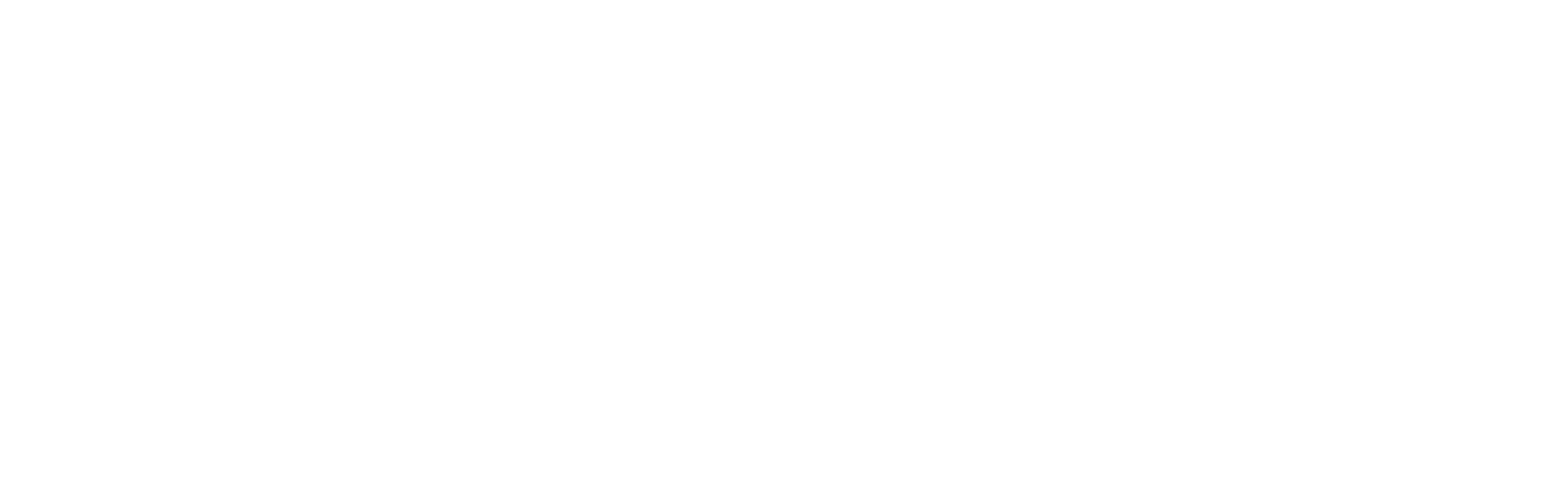
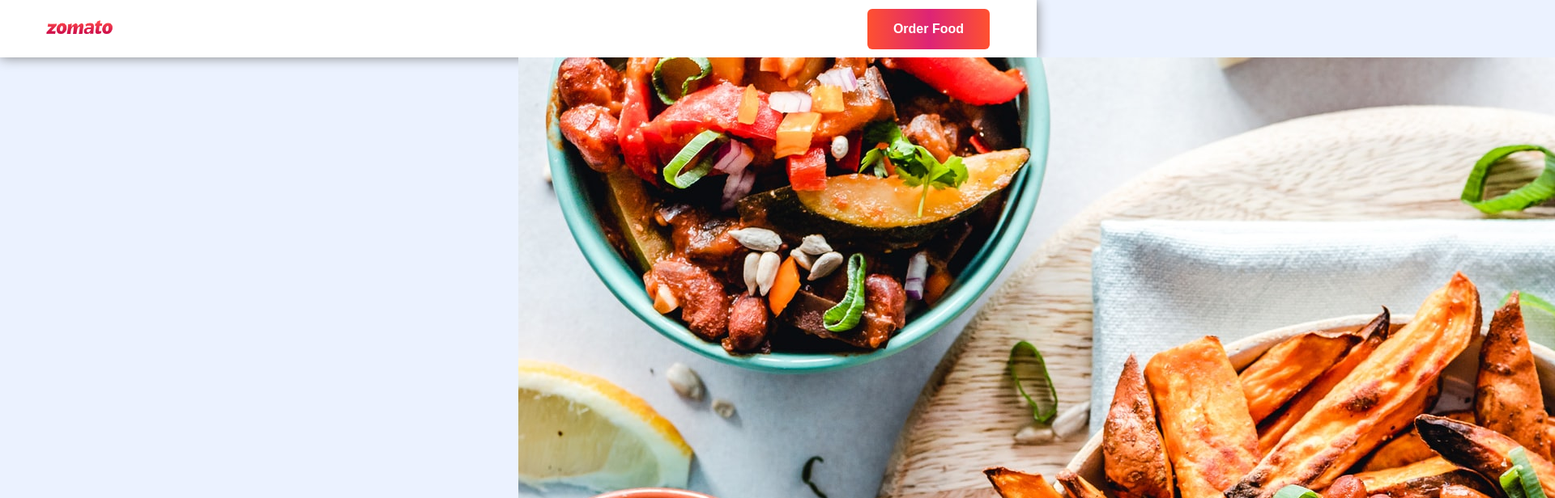
Before and after one commit to nachiappan15/mission_1_ZOMATO_Landing_page, a plain HTML site: page index.html in a window 1280 px wide. Shown: the top 616 px of the page at 81% size, 1920 px wide, since content can reach past the window. Drawn offline with Linux system fonts and the light colour scheme.

Commit message:
header seection completed

```diff
--- a/index.html
+++ b/index.html
@@ -1,5 +1,6 @@
 <!DOCTYPE html>
 <html lang="en">
+
     <head>
         <meta charset="UTF-8">
         <meta http-equiv="X-UA-Compatible" content="IE=edge">
@@ -7,10 +8,53 @@
         <title>Zomato landing Page</title>
         <!-- CSS -->
         <link rel="stylesheet" href="./style.css">
+        <!-- font style -->
+        <link rel="preconnect" href="https://fonts.gstatic.com">
+        <link
+            href="https://fonts.googleapis.com/css2?family=Merriweather:ital,wght@0,300;0,400;0,700;1,300;1,400;1,700;1,900&display=swap"
+            rel="stylesheet">
     </head>
+
     <body>
+    <!-- header -->
+        <!-- navbar -->
+        <header>
+            <nav class="navbar">
+                <div class="navbar__brand">
+                    <img src="./assets/logo.jpg" alt="zomato logo" class="navbar__logo">
+                </div>
+                <div class="navbar__nav__items">
+                    <button class="nav__item button__primary">
+                        Order Food
+                    </button>
+                </div>
+            </nav>
+        </header>
+
+<!-- body container -->
+    <main class="container">
+        <section class="hero__container">
+            <!--Hero container  -->
+            <div class="hero__image__container">
+                <img src="./assets/hero.jpg" alt="" class="hero__image">
+                <img src="./assets/svg/herobgpattren.svg" alt="" class="image__shape1">
+                <img src="./assets/svg/heroShape.svg" alt="" class="image__shape2">
+            </div>
+            <div class="hero__description">
+                <!-- <h1 class="hero__text">
+                    Order food from favorite restaurants near you.
+                </h1>
+                <button class="button__primary hero__button">
+                    Order Now
+                </button> -->
+            </div>
+
+        </section>
+    </main>
+
 
 
 
     </body>
+
 </html>
--- a/style.css
+++ b/style.css
@@ -0,0 +1,78 @@
+/* mobile first layout */
+*{
+    margin: 0%;
+    padding: 0%;
+    box-sizing: border-box;
+}
+body{
+    background-color:#ebf2ff ;
+    font-family: 'Merriweather', serif;
+
+}
+/* navbar */
+.navbar{
+    background-color: #fff;
+    box-shadow: grey  0 0 15px 0;
+    display: flex;
+    justify-content: space-between;
+    align-items: center;
+    padding: 0 20px;
+}
+.navbar__brand{
+    width: 100px;
+}
+.navbar__logo{
+    width: 100%;
+}
+.navbar__nav__items{
+ margin: 10px;
+}
+.button__primary{
+    background: linear-gradient(to right,#ff512f 0%,#dd2476 51%, #ff512f 100%);
+    border: none;
+    padding: 8px 16px;
+    color: #fff;
+    font-weight: 700;
+    border-radius: 6px;
+    cursor: pointer;
+}
+
+
+/*  total container */
+
+
+
+/* media Quries */
+
+/*  1. 768px
+    2.1020px
+    3. 1440px*/
+
+@media screen and (min-width:768px) {
+    .hero__container{
+        display: flex;
+        flex-direction: row-reverse;
+    }
+    .hero__image__container{
+        width: 50%;
+    }
+    .hero__description{
+        width: 50%;
+
+    }
+
+}
+
+@media screen and (min-width:1200px) {
+    .nav__item{
+        padding:16px 32px ;
+        font-size: 16px;
+    }
+    .navbar{
+        padding: 0 48px;
+    }
+}
+
+@media screen and (min-width:1440px) {
+
+}
```
Also changed, not shown: assets/logo.jpg (renamed from assets/logo.png), assets/man.jpg (renamed from assets/man.png). Lines whose indentation alone changed are shown as unchanged.
